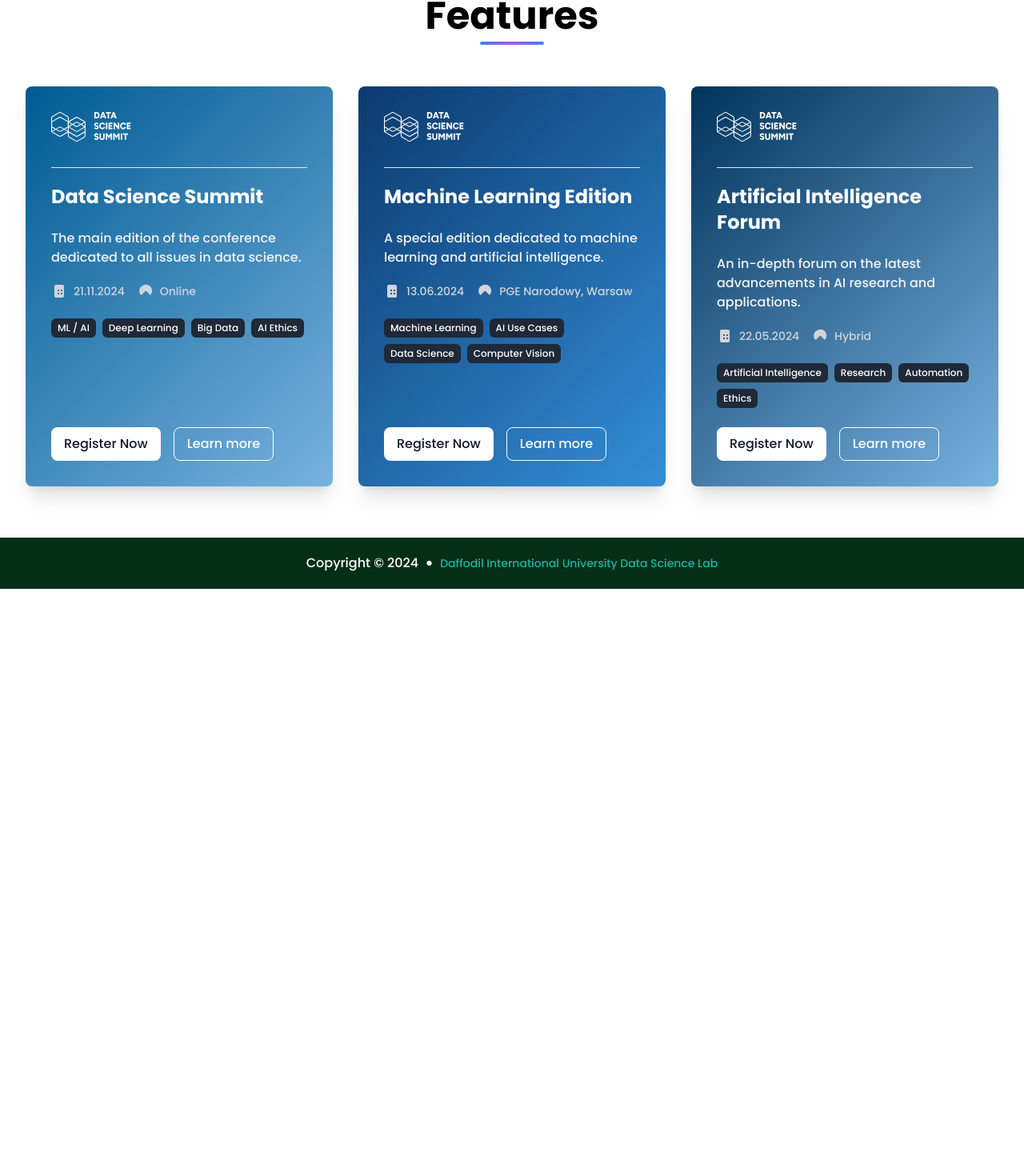
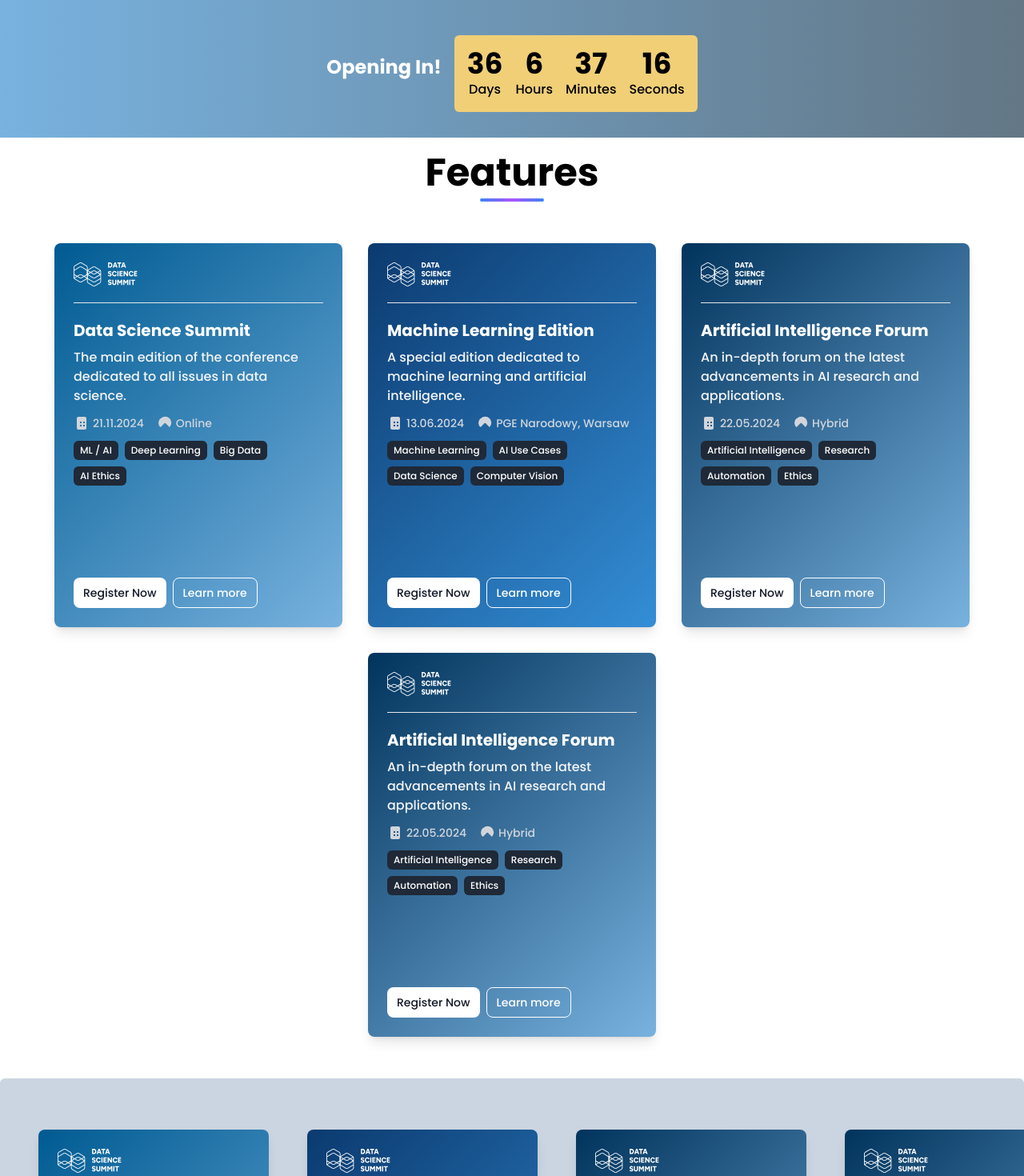
Before and after one commit to Y3ASIN/datascience-summit, a Next.js app: page / in a window 1280 px wide. Shown: the part 936-2406 px from the top of the page at 80% size. Before the commit the page ends 1672 px from the top, so only its background shows below. Built offline with nearby package versions, Linux system fonts and the light colour scheme.

Commit message:
Update: Schedule Card redesign.

```diff
--- a/app/page.tsx
+++ b/app/page.tsx
@@ -1,11 +1,12 @@
 import FeatureCard from "@/components/FeatureCard";
 import HeroSection from "@/components/Hero";
+import CardContainer from "@/components/HorizontalScrollContainer";
 import TitleBar from "@/components/Titlebar";
 import { featureData } from "@/constants";
 
 export default function Home() {
   return (
-    <section className="h-auto w-full space-y-5">
+    <section className="min-h-dvh w-full space-y-5">
       <HeroSection backgroundImage="/backpic.jpg" />
 
       <TitleBar title="Features" />
@@ -24,6 +25,22 @@ export default function Home() {
           />
         ))}
       </div>
+
+      <CardContainer>
+        {featureData.map((feature, index) => (
+          <FeatureCard
+
+            key={index}
+            title={feature.title}
+            description={feature.description}
+            date={feature.date}
+            location={feature.location}
+            tags={feature.tags}
+            gradientFrom={feature.gradientFrom}
+            gradientTo={feature.gradientTo}
+          />
+        ))}
+      </CardContainer>
     </section>
   );
 }
--- a/app/schedule/page.tsx
+++ b/app/schedule/page.tsx
@@ -2,6 +2,7 @@ import React from "react";
 
 import EventCard from "@/components/EventCard";
 import { events } from "@/constants";
+import ScheduleCard from "@/components/ScheduleCard";
 
 const Schedule: React.FC = () => {
   return (
@@ -11,7 +12,7 @@ const Schedule: React.FC = () => {
       </h1>
 
       {events.map((event) => (
-        <EventCard key={event.id} event={event} />
+        <ScheduleCard key={event.id} event={event} />
       ))}
     </section>
   );
--- a/components/Countdown.tsx
+++ b/components/Countdown.tsx
@@ -1,3 +1,5 @@
+"use client";
+
 import React, { useEffect, useState } from "react";
 
 interface CountdownProps {
@@ -46,9 +48,9 @@ const Countdown: React.FC<CountdownProps> = ({ targetDate }) => {
   }, [targetDate]);
 
   return (
-    <div className="flex items-center justify-center bg-purple-700 py-8 text-white">
+    <div className="blue-gradient sm:spacey-0 flex flex-col items-center justify-center space-y-4 py-8 text-white sm:flex-row">
       <h1 className="mr-4 text-2xl font-bold">Opening In!</h1>
-      <div className="flex space-x-4 rounded-md bg-blue-400 p-4 text-black">
+      <div className="flex space-x-4 rounded-md bg-secondary p-4 text-black">
         <div className="text-center">
           <span className="text-4xl font-bold">{timeLeft.days}</span>
           <div>Days</div>
--- a/components/FeatureCard.tsx
+++ b/components/FeatureCard.tsx
@@ -23,37 +23,46 @@ const FeatureCard: React.FC<FeatureCardProps> = ({
 }) => {
   return (
     <div
-      className="flex min-h-[480px] w-full max-w-sm transform flex-col rounded-lg p-8 text-white shadow-xl transition duration-300 hover:scale-105"
+      className="flex min-h-[480px] w-full max-w-[90%] flex-col rounded-lg p-4 text-white shadow-lg transition duration-300 hover:scale-105 sm:w-[320px] sm:p-6 md:w-[360px]"
       style={{
         background: `linear-gradient(135deg, ${gradientFrom}, ${gradientTo})`,
       }}
     >
       <Image
-        className="mb-8"
+        className="mb-3 sm:mb-5"
         src="/dss-logo.svg"
         alt="dss-logo"
-        width={100}
-        height={40}
+        width={80}
+        height={48}
       />
+      <hr className="mb-5" />
+      <h2 className="mb-2 text-lg font-semibold sm:text-xl">{title}</h2>
+      <p className="mb-3 text-sm text-gray-100 sm:text-base">{description}</p>
 
-      <hr className="mb-5" />
-      <h2 className="mb-6 text-2xl font-semibold">{title}</h2>
-      <p className="mb-5 text-gray-100">{description}</p>
-      <div className="mb-6 flex items-center justify-start space-x-4">
-        <div className="flex items-center text-sm text-gray-300">
-          <svg className="mr-2 h-5 w-5" fill="currentColor" viewBox="0 0 20 20">
+      <div className="mb-3 flex flex-col sm:flex-row sm:items-center sm:justify-start sm:space-x-4">
+        <div className="flex items-center text-xs text-gray-300 sm:text-sm">
+          <svg
+            className="mr-1 h-4 w-4 sm:h-5 sm:w-5"
+            fill="currentColor"
+            viewBox="0 0 20 20"
+          >
             <path d="M6 2a2 2 0 00-2 2v12a2 2 0 002 2h8a2 2 0 002-2V4a2 2 0 00-2-2H6zm4 12H8v-2h2v2zm0-4H8V8h2v2zm4 4h-2v-2h2v2zm0-4h-2V8h2v2z" />
           </svg>
           <span>{date}</span>
         </div>
-        <div className="ml-4 flex items-center text-sm text-gray-300">
-          <svg className="mr-2 h-5 w-5" fill="currentColor" viewBox="0 0 20 20">
+        <div className="mt-1 flex items-center text-xs text-gray-300 sm:mt-0 sm:text-sm">
+          <svg
+            className="mr-1 h-4 w-4 sm:h-5 sm:w-5"
+            fill="currentColor"
+            viewBox="0 0 20 20"
+          >
             <path d="M5.05 4.05a7 7 0 1110.9 10.9l-4.95-4.95a1 1 0 00-1.414 0l-4.95 4.95a7 7 0 010-10.9z" />
           </svg>
           <span>{location}</span>
         </div>
       </div>
-      <div className="mb-6 flex flex-wrap gap-2">
+
+      <div className="mb-3 flex flex-wrap gap-1 sm:gap-2">
         {tags.map((tag, index) => (
           <span
             key={index}
@@ -63,13 +72,14 @@ const FeatureCard: React.FC<FeatureCardProps> = ({
           </span>
         ))}
       </div>
-      <div className="mt-auto flex space-x-4">
-        <button className="rounded-lg bg-white px-4 py-2 text-gray-900 hover:bg-gray-300">
+
+      <div className="mt-auto flex flex-col space-y-2 sm:flex-row sm:space-x-2 sm:space-y-0">
+        <button className="rounded-lg bg-white px-3 py-2 text-sm text-gray-900 hover:bg-gray-300">
           Register Now
         </button>
         <Link
           href="/about"
-          className="rounded-lg border border-white bg-transparent px-4 py-2 hover:bg-white hover:text-gray-900"
+          className="rounded-lg border border-white px-3 py-2 text-sm text-white hover:bg-white hover:text-gray-900"
         >
           Learn more
         </Link>
--- a/components/Footer.tsx
+++ b/components/Footer.tsx
@@ -1,6 +1,8 @@
+import React from "react";
+
 const Footer: React.FC = () => {
   return (
-    <footer className="w-full bg-green-950 py-4 text-white mt-8">
+    <footer className="relative mt-8 w-full bg-green-950 py-4 text-white">
       <div className="container mx-auto flex flex-col items-center justify-center px-4 sm:flex-row sm:items-center sm:justify-center sm:px-2">
         <p className="text-center text-sm sm:text-left sm:text-base">
           Copyright &copy; 2024
--- a/components/Hero.tsx
+++ b/components/Hero.tsx
@@ -1,11 +1,13 @@
 import React from "react";
+import Countdown from "./Countdown";
 
 interface HeroSectionProps {
-  backgroundImage: string; // URL of the background image
+  backgroundImage: string;
 }
 
 const HeroSection: React.FC<HeroSectionProps> = ({ backgroundImage }) => {
   return (
+    <section className="relative">
       <div
         className="relative mb-5 flex h-dvh w-full items-center justify-center bg-cover bg-center"
         style={{
@@ -14,17 +16,20 @@ const HeroSection: React.FC<HeroSectionProps> = ({ backgroundImage }) => {
       >
         <div className="absolute inset-0 bg-black opacity-50"></div>
         <div className="flex flex-col items-center justify-center space-y-2 px-4 sm:px-6 lg:px-8">
-        <h1 className="relative text-center text-3xl font-bold text-white drop-shadow-lg sm:text-5xl md:text-7xl">
+          <h1 className="relative z-10 text-center text-3xl font-bold text-white drop-shadow-lg sm:text-5xl md:text-7xl">
             Join Us at 4<sup>th</sup> <br className="block" />
             DIU Data Science Summit
           </h1>
           <h3 className="relative flex w-3/5 flex-col rounded-md bg-gray-600 bg-opacity-60 px-1 py-2 text-center text-[10px] font-bold text-blue-300 sm:flex-row sm:text-xl">
             December 20, 2024 <span className="hidden sm:block"> • </span>{" "}
             <br className="block sm:hidden" />
-          Daffodil Smart City, Ashuila
+            Daffodil Smart City, Ashulia
           </h3>
         </div>
       </div>
+
+      <Countdown targetDate="2024-12-06" />
+    </section>
   );
 };
 
--- /dev/null
+++ b/components/HorizontalScrollContainer.tsx
@@ -0,0 +1,36 @@
+// import React, { ReactNode } from "react";
+
+// interface Props {
+//   children: ReactNode;
+// }
+
+// const CardContainer: React.FC<Props> = ({ children }) => {
+//   return (
+//     <section className="flex items-center justify-center rounded-md bg-gray-100 px-4 py-8 sm:px-8 sm:py-16">
+//       <div className="scrollbar-hide flex max-w-full min-h-84 space-x-4 overflow-x-auto overflow-y-auto rounded-lg p-4">
+//         {children}
+//       </div>
+//     </section>
+//   );
+// };
+
+// export default CardContainer;
+import React, { ReactNode } from "react";
+
+interface Props {
+  children: ReactNode;
+}
+
+const CardContainer: React.FC<Props> = ({ children }) => {
+  return (
+    <div className="mx-auto max-w-7xl overflow-x-auto rounded-md bg-slate-300 px-4 py-8 sm:px-8 sm:py-16">
+      <div className="flex space-x-4 px-4">
+        {React.Children.map(children, (child) => (
+          <div className="w-[320px] flex-none">{child}</div>
+        ))}
+      </div>
+    </div>
+  );
+};
+
+export default CardContainer;
--- /dev/null
+++ b/components/ScheduleCard.tsx
@@ -0,0 +1,41 @@
+import React from "react";
+
+import { Event } from "../constants/types";
+
+interface EventCardProps {
+  event: Event;
+}
+
+const ScheduleCard: React.FC<EventCardProps> = ({ event }) => {
+  const { title, description, time, date, location } = event;
+
+  return (
+    <section className="flex min-w-full flex-col space-x-0 space-y-3 rounded-md bg-white px-4 py-4 align-middle sm:flex-row sm:space-x-4 sm:space-y-0">
+      <div className="flex w-full flex-col items-start justify-center sm:w-1/3">
+        <div className="group mt-2 flex flex-col justify-start">
+          <h1 className="mb-2 font-poppins text-xl font-bold sm:text-2xl">
+            {title}
+          </h1>
+          <div className="h-[3px] w-10 rounded-full bg-gradient-to-r from-blue-500 via-purple-500 to-blue-500 transition-all duration-300 group-hover:w-20 sm:h-1 sm:w-20 group-hover:sm:w-40"></div>
+        </div>
+        <p className="mt-2 text-sm text-slate-500">{description}</p>
+      </div>
+
+      <div className="rounded-sm border border-slate-400 sm:border-r-2"></div>
+
+      <div className="flex flex-col items-start justify-center space-y-1 sm:space-y-3">
+        <h2 className="text-md font-bold sm:text-xl">
+          🕒 Time : <span className="text-primary">{time}</span>
+        </h2>
+        <h2 className="text-md sm:text-xl">
+          📅 Date : <span className="text-primary">{date}</span>{" "}
+        </h2>
+        <h2 className="text-md sm:text-xl">
+          📍 Location : <span>{location}</span>{" "}
+        </h2>
+      </div>
+    </section>
+  );
+};
+
+export default ScheduleCard;
--- /dev/null
+++ b/components/Wave.tsx
@@ -0,0 +1,33 @@
+import React from "react";
+
+interface WaveProps {
+  position?: "top" | "bottom";
+  color?: string;
+}
+
+const Wave: React.FC<WaveProps> = ({
+  position = "bottom",
+  color = "white",
+}) => {
+  return (
+    <div className={`relative w-full overflow-hidden`}>
+      <svg
+        className={`absolute ${position === "top" ? "top-0" : "bottom-0"} left-0 h-[100px] w-full md:h-[200px]`}
+        xmlns="http://www.w3.org/2000/svg"
+        viewBox="0 0 1500 200"
+        preserveAspectRatio="none"
+      >
+        <path
+          d="M 0,100
+             C 375,200 1125,0 1500,100
+             L 1500,200
+             L 0,200
+             Z"
+          fill={color}
+        />
+      </svg>
+    </div>
+  );
+};
+
+export default Wave;
--- a/constants/index.ts
+++ b/constants/index.ts
@@ -27,6 +27,16 @@ export const featureData = [
     ],
     gradientFrom: "#0b3a6f", // Secondary color
     gradientTo: "#348ed6", // Accent color
+  },
+  {
+    title: "Artificial Intelligence Forum",
+    description:
+      "An in-depth forum on the latest advancements in AI research and applications.",
+    date: "22.05.2024",
+    location: "Hybrid",
+    tags: ["Artificial Intelligence", "Research", "Automation", "Ethics"],
+    gradientFrom: "#01345d", // Accent color
+    gradientTo: "#78b2df", // Primary color
   },
   {
     title: "Artificial Intelligence Forum",
--- a/styles/globals.css
+++ b/styles/globals.css
@@ -6,14 +6,27 @@
   background: #348ed6; /* fallback for old browsers */
   background: -webkit-linear-gradient(
     to right,
-    #c0bdbd,
+    #78b2df,
     #0b3a6f
   ); /* Chrome 10-25, Safari 5.1-6 */
   background: linear-gradient(
     to right,
-    #c0bdbd,
-    #348ed6
+    #78b2df,
+    #637786
   ); /* W3C, IE 10+/ Edge, Firefox 16+, Chrome 26+, Opera 12+, Safari 7+ */
+}
+
+.scrollbar-hide::-webkit-scrollbar {
+  display: none;
+}
+
+.scrollbar-hide {
+  -ms-overflow-style: none; /* IE and Edge */
+  scrollbar-width: none; /* Firefox */
+}
+
+.border-gradient {
+  @apply bg-gradient-to-r from-blue-500 via-purple-500 to-teal-500;
 }
 
 /*
```
Also changed, not shown: components/WaveSection.tsx (added, +64 -0 lines). Lines whose indentation alone changed are shown as unchanged.
